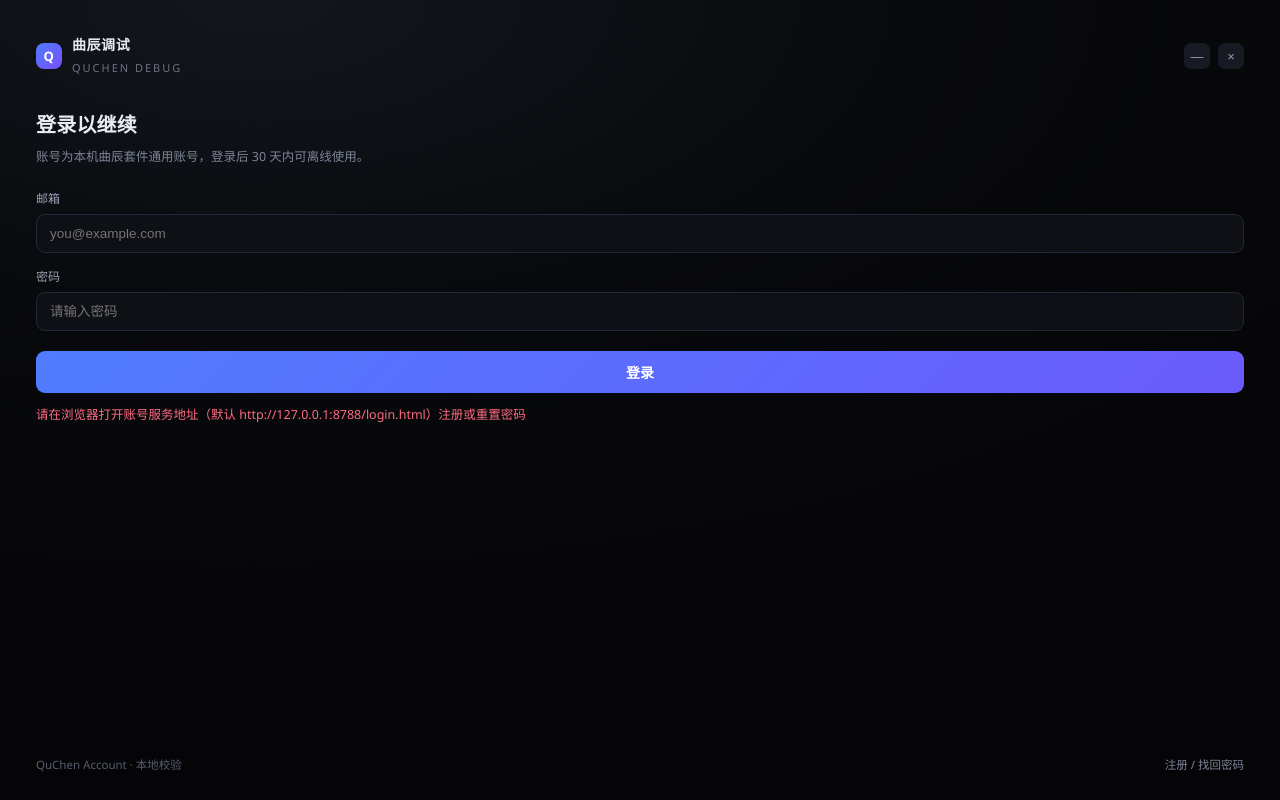
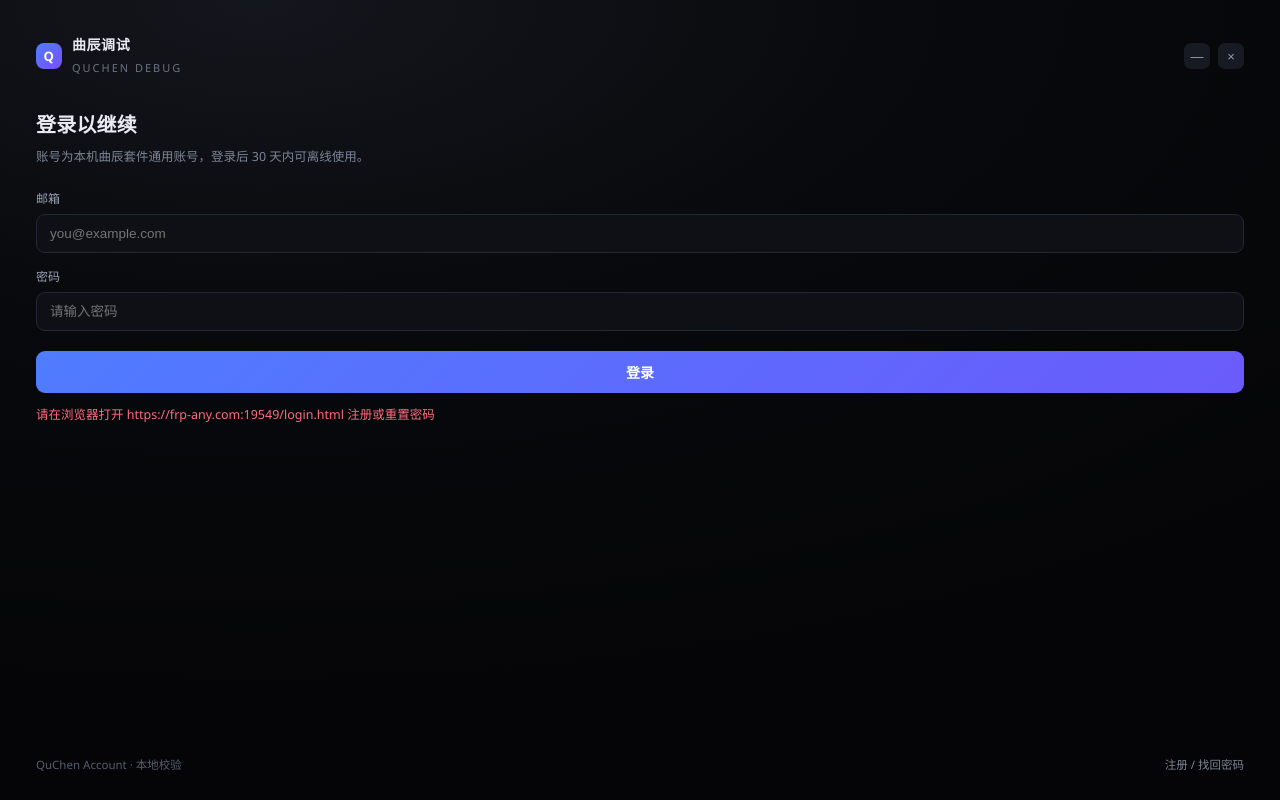
Before and after one commit to quchenace/QuChen-Debug, a website: page app/out/main/login.html in a window 1280 px wide. Both pictures are taken after a click on the link "注册 / 找回密码". Drawn offline with Linux system fonts and the light colour scheme.

Commit message:
login: point the "sign up / reset password" hint at the public account service
The sign-in window told users to open http://127.0.0.1:8788, which only exists on the machine that runs the account service. It now points at https://frp-any.com:19549/login.html, the same origin the gate already uses.

```diff
--- a/app/out/main/login.html
+++ b/app/out/main/login.html
@@ -141,7 +141,7 @@
   $('close').addEventListener('click', function () { window.qc.close(); });
   $('register').addEventListener('click', function (e) {
     e.preventDefault();
-    setMsg('请在浏览器打开账号服务地址（默认 http://127.0.0.1:8788/login.html）注册或重置密码', false);
+    setMsg('请在浏览器打开 https://frp-any.com:19549/login.html 注册或重置密码', false);
   });
 
   window.qc.state().then(function (s) {
```
